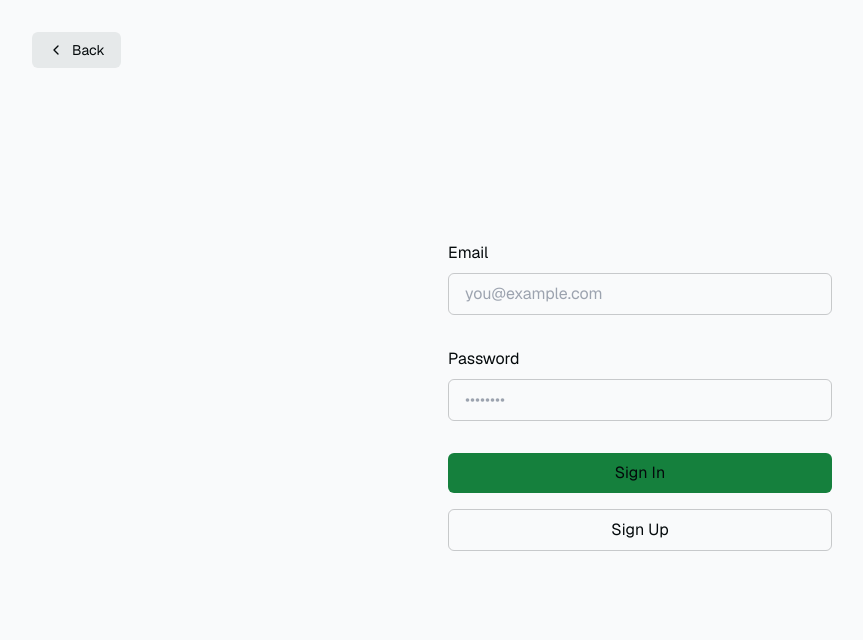
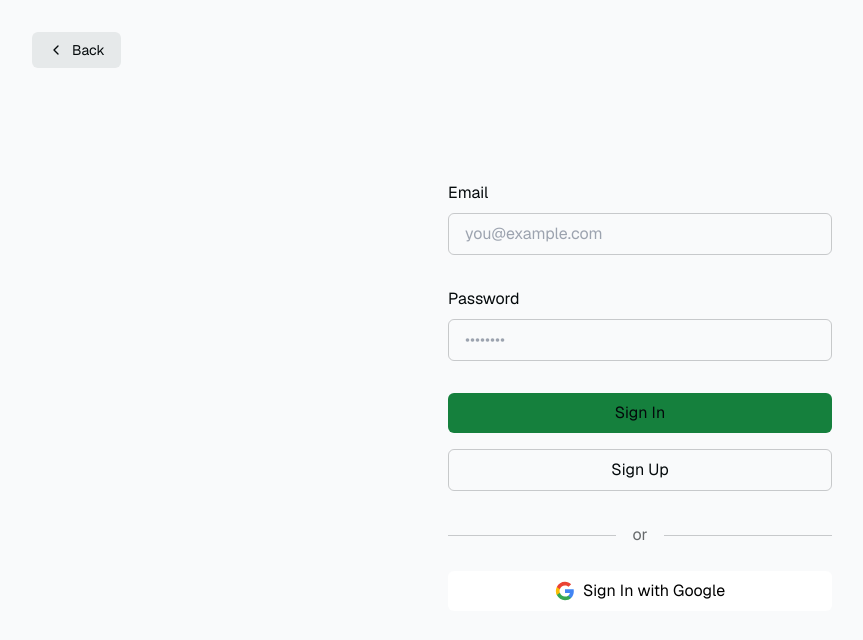
Before and after one commit to unisdgprojectteam38/unisdgteam38-deploy, a Next.js app: page /login in a window 1280 px wide. Shown: the top 640 px of the page, without its empty margins (0-863 px from the left). Built offline with nearby package versions, Linux system fonts and the light colour scheme.

Commit message:
feat(auth):fixed authentication

```diff
--- a/app/login/page.tsx
+++ b/app/login/page.tsx
@@ -45,10 +45,30 @@
     });
 
     if (error) {
+      console.log(error);
       return redirect("/login?message=Could not authenticate user");
     }
 
     return redirect("/login?message=Check email to continue sign in process");
+  };
+
+  const signInWithGoogle = async () => {
+    "use server";
+
+    const origin = headers().get("origin");
+    const supabase = createClient();
+    const { data, error } = await supabase.auth.signInWithOAuth({
+      provider: 'google',
+      options: {
+        redirectTo: `${origin}/auth/callback`,
+      },
+    });
+
+    if (error) {
+      return redirect("/login?message=Could not authenticate with Google");
+    }
+
+    return redirect(data.url);
   };
 
   return (
@@ -108,6 +128,36 @@
         >
           Sign Up
         </SubmitButton>
+        <div className="flex items-center my-4">
+          <div className="flex-grow border-t border-foreground/20"></div>
+          <span className="mx-4 text-foreground/60">or</span>
+          <div className="flex-grow border-t border-foreground/20"></div>
+        </div>
+        <SubmitButton
+        formAction={signInWithGoogle}
+        className="bg-white text-black rounded-md px-4 py-2 mb-2 flex items-center justify-center"
+        pendingText="Signing In with Google...">
+        <svg className="w-5 h-5 mr-2" viewBox="0 0 24 24">
+          <path
+            fill="#4285F4"
+            d="M22.56 12.25c0-.78-.07-1.53-.2-2.25H12v4.26h5.92c-.26 1.37-1.04 2.53-2.21 3.31v2.77h3.57c2.08-1.92 3.28-4.74 3.28-8.09z"
+          />
+          <path
+            fill="#34A853"
+            d="M12 23c2.97 0 5.46-.98 7.28-2.66l-3.57-2.77c-.98.66-2.23 1.06-3.71 1.06-2.86 0-5.29-1.93-6.16-4.53H2.18v2.84C3.99 20.53 7.7 23 12 23z"
+          />
+          <path
+            fill="#FBBC05"
+            d="M5.84 14.09c-.22-.66-.35-1.36-.35-2.09s.13-1.43.35-2.09V7.07H2.18C1.43 8.55 1 10.22 1 12s.43 3.45 1.18 4.93l2.85-2.22.81-.62z"
+          />
+          <path
+            fill="#EA4335"
+            d="M12 5.38c1.62 0 3.06.56 4.21 1.64l3.15-3.15C17.45 2.09 14.97 1 12 1 7.7 1 3.99 3.47 2.18 7.07l3.66 2.84c.87-2.6 3.3-4.53 6.16-4.53z"
+          />
+          <path fill="none" d="M1 1h22v22H1z" />
+        </svg>
+        Sign In with Google
+        </SubmitButton>
         {searchParams?.message && (
           <p className="mt-4 p-4 bg-foreground/10 text-foreground text-center">
             {searchParams.message}
--- a/package.json
+++ b/package.json
@@ -15,13 +15,13 @@
     "postcss": "8.4.33",
     "react": "18.2.0",
     "react-dom": "18.2.0",
-    "tailwindcss": "3.4.1",
-    "typescript": "5.3.3"
+    "tailwindcss": "3.4.1"
   },
   "devDependencies": {
     "@types/node": "20.11.5",
     "@types/react": "18.2.48",
     "@types/react-dom": "18.2.18",
-    "encoding": "^0.1.13"
+    "encoding": "^0.1.13",
+    "typescript": "5.5.4"
   }
 }
```
Also changed, not shown: 1 other file (tests, documents, lock files or other folders).
